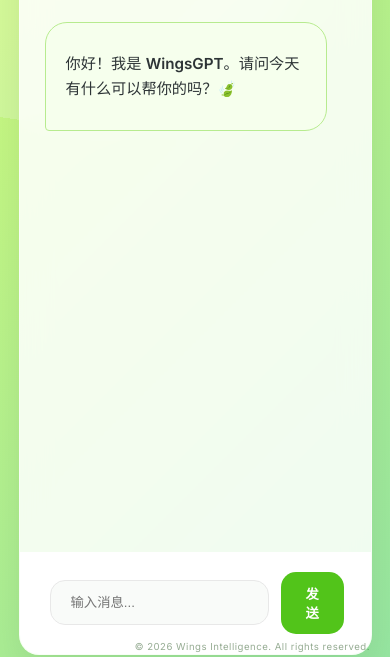
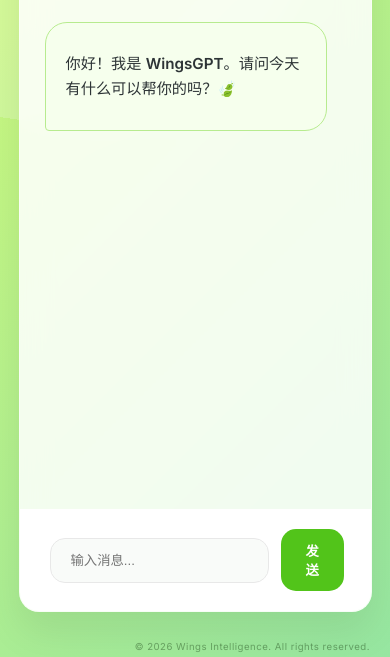
Before and after one commit to HeyEmily-ovo/WingsGPT, a plain HTML site: page index.html in a window 390 px wide. Shown: the part 187-844 px from the top of the page. Drawn offline with nearby package versions, Linux system fonts and the light colour scheme.

Commit message:
Update index.html

```diff
--- a/index.html
+++ b/index.html
@@ -93,7 +93,7 @@
 
         @media (max-width: 768px) {
             .chat-container {
-                height: 90vh;
+                height: 85vh;
                 margin-top: 80px; /* 手机端顶部留白 */
                 border-radius: 20px; /* 手机端圆角稍微减小更自然 */
             }
```
